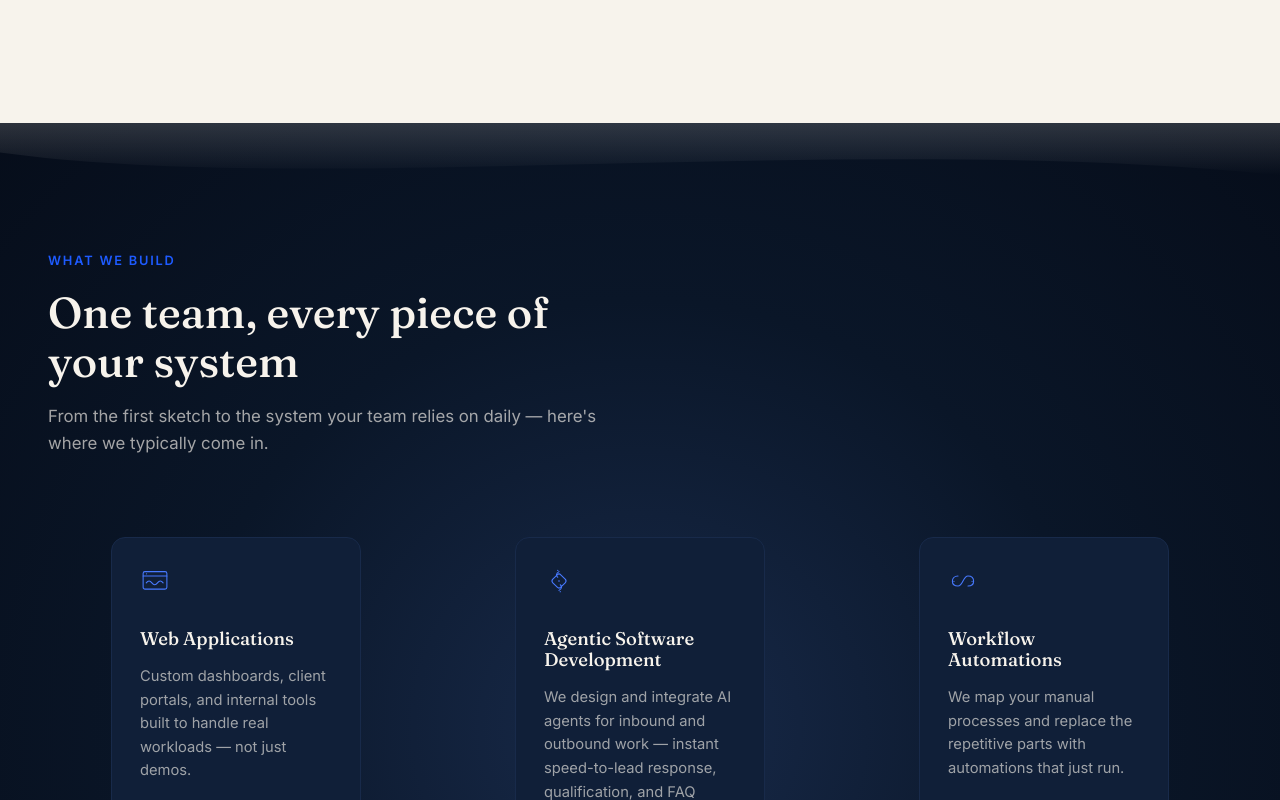
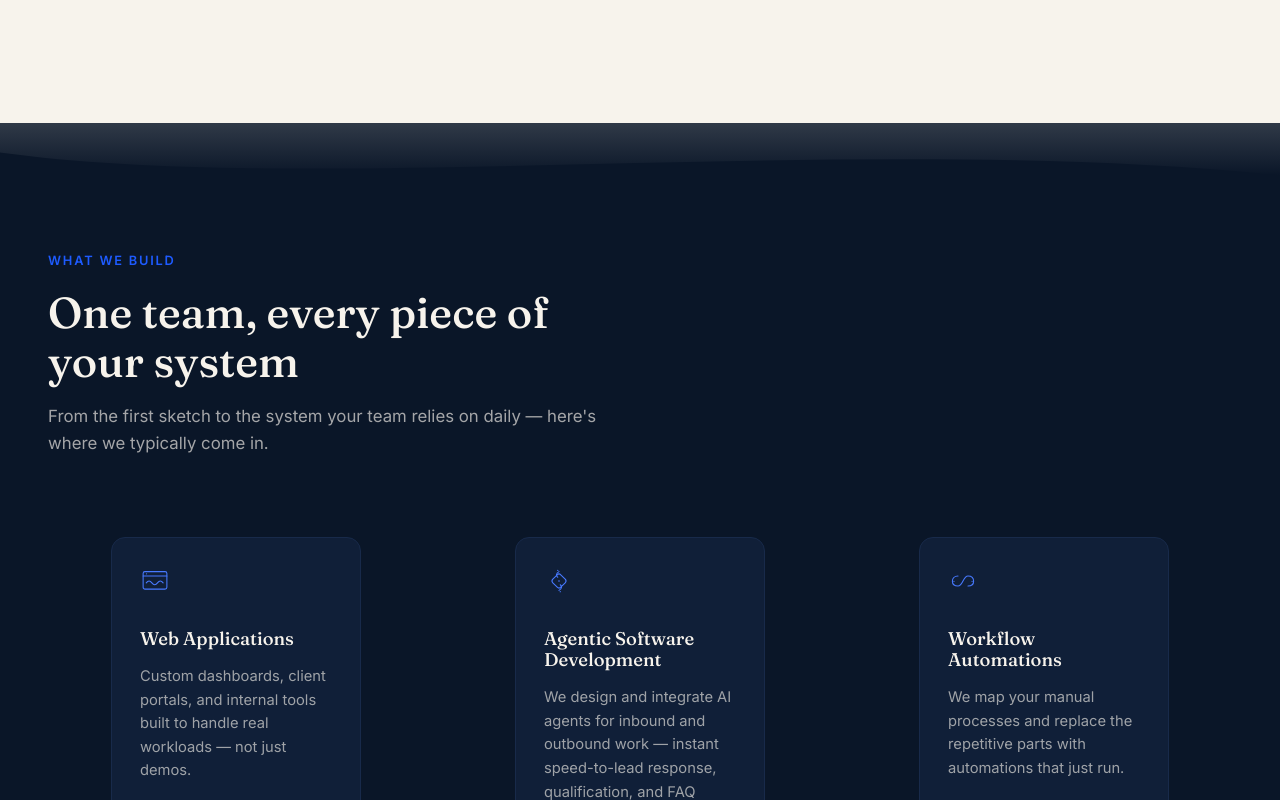
Before and after one commit to edwardagosai-ai/landing-page-agos, a React (Vite) app: page / in a window 1280 px wide. Shown: the part 1720-2520 px from the top of the page. Built offline with nearby package versions, Linux system fonts and the light colour scheme.

Commit message:
Revert Services and Footer to flat navy, keep radial glow elsewhere
Services ("What We Build") and Footer go back to a solid fill;
Testimonials and FinalCTA retain the centered radial glow.

```diff
--- a/src/components/Footer/Footer.module.css
+++ b/src/components/Footer/Footer.module.css
@@ -1,5 +1,5 @@
 .footer {
-  background: radial-gradient(ellipse at 50% 50%, var(--color-navy-700) 0%, var(--color-navy-900) 50%, var(--color-navy-950) 100%);
+  background: var(--color-navy-950);
   padding: var(--space-xl) 0 var(--space-lg);
 }
 
--- a/src/components/Services/Services.module.css
+++ b/src/components/Services/Services.module.css
@@ -1,5 +1,5 @@
 .services {
-  background: radial-gradient(ellipse at 50% 50%, var(--color-navy-700) 0%, var(--color-navy-900) 50%, var(--color-navy-950) 100%);
+  background: var(--color-navy-900);
   padding: var(--space-2xl) 0;
   --bleed-from: rgba(247, 243, 236, 0.16);
 }
```
